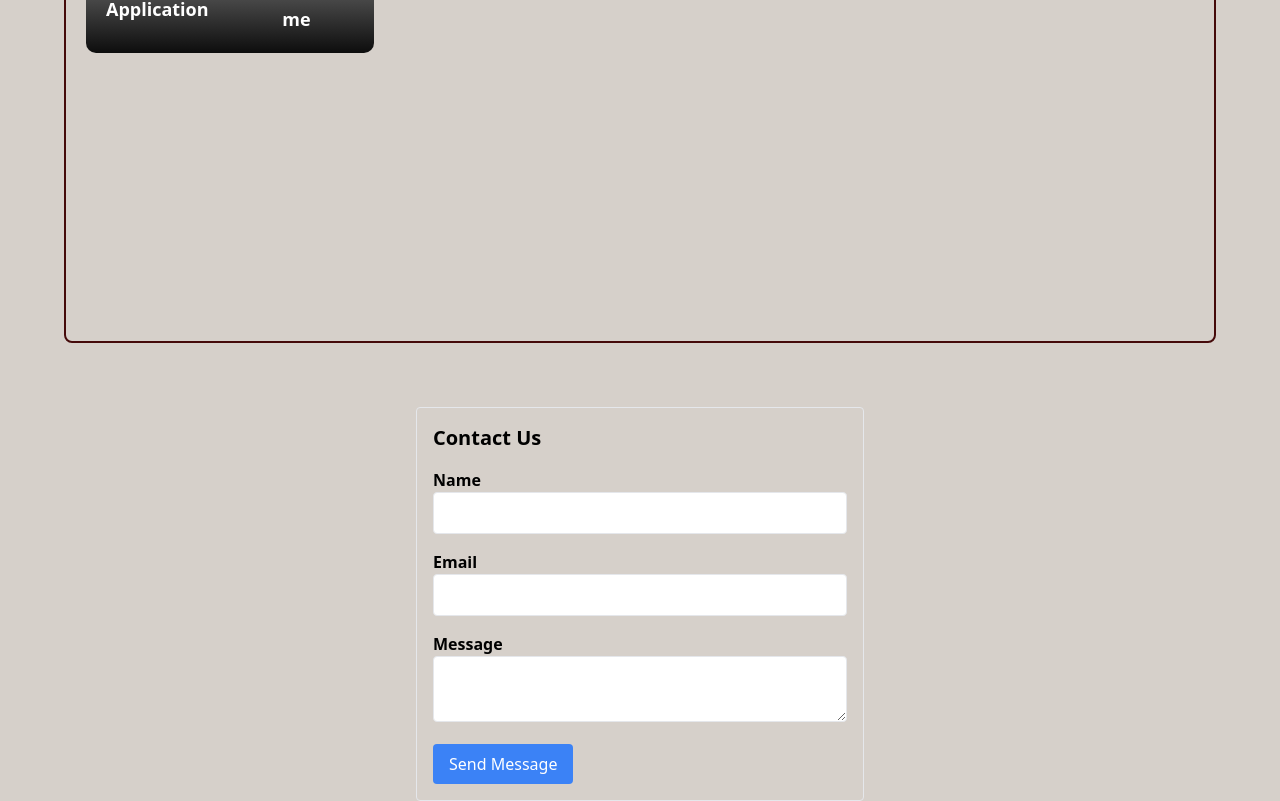
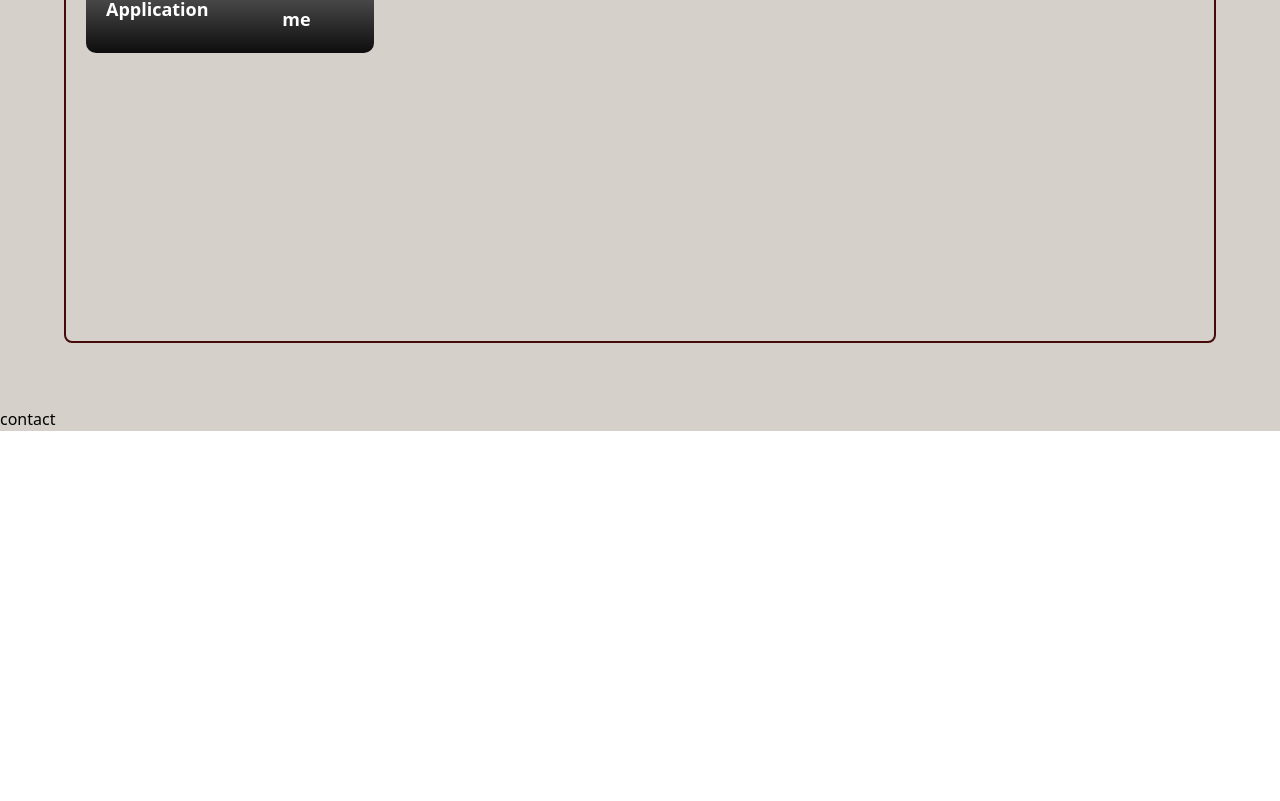
Before and after one commit to sountharyaks12/PORTFOLIO, a React (Vite) app: page / in a window 1280 px wide. Shown: the part 3513-4314 px from the top of the page. After the commit the page ends 3944 px from the top, so only its background shows below. Built offline with nearby package versions, Linux system fonts and the light colour scheme.

Commit message:
checking1

```diff
--- a/src/NavBar/Contact.jsx
+++ b/src/NavBar/Contact.jsx
@@ -1,74 +1,9 @@
-import React, { useState } from "react";
-import axios from "axios";
+import React from 'react'
 
-const ContactForm = () => {
-    const [formData, setFormData] = useState({
-        name: "",
-        email: "",
-        message: "",
-    });
-
-    const [status, setStatus] = useState("");
-
-    const handleChange = (e) => {
-        const { name, value } = e.target;
-        setFormData({ ...formData, [name]: value });
-    };
-
-    const handleSubmit = async (e) => {
-        e.preventDefault();
-        try {
-            const response = await axios.post("http://localhost:5000/send-email", formData);
-            setStatus(response.data.message);
-        } catch (error) {
-            setStatus("Failed to send email. Please try again later.");
-            console.error("Error:", error);
-        }
-    };
-
-    return (
-        <div id="contact" className="max-w-md mx-auto p-4 border rounded">
-            <h2 className="text-xl font-bold mb-4">Contact Us</h2>
-            <form onSubmit={handleSubmit} className="space-y-4">
-                <div>
-                    <label htmlFor="name" className="block font-semibold">Name</label>
-                    <input
-                        type="text"
-                        name="name"
-                        value={formData.name}
-                        onChange={handleChange}
-                        className="w-full p-2 border rounded"
-                        required
-                    />
-                </div>
-                <div>
-                    <label htmlFor="email" className="block font-semibold">Email</label>
-                    <input
-                        type="email"
-                        name="email"
-                        value={formData.email}
-                        onChange={handleChange}
-                        className="w-full p-2 border rounded"
-                        required
-                    />
-                </div>
-                <div>
-                    <label htmlFor="message" className="block font-semibold">Message</label>
-                    <textarea
-                        name="message"
-                        value={formData.message}
-                        onChange={handleChange}
-                        className="w-full p-2 border rounded"
-                        required
-                    ></textarea>
-                </div>
-                <button type="submit" className="px-4 py-2 bg-blue-500 text-white rounded hover:bg-blue-600">
-                    Send Message
-                </button>
-            </form>
-            {status && <p className="mt-4">{status}</p>}
-        </div>
-    );
-};
-
-export default ContactForm;
+export default function Contact() {
+  return (
+    <div id='contact'>
+      <h1>contact</h1>
+    </div>
+  )
+}
```
Also changed, not shown: App.js (deleted, +0 -43 lines).
